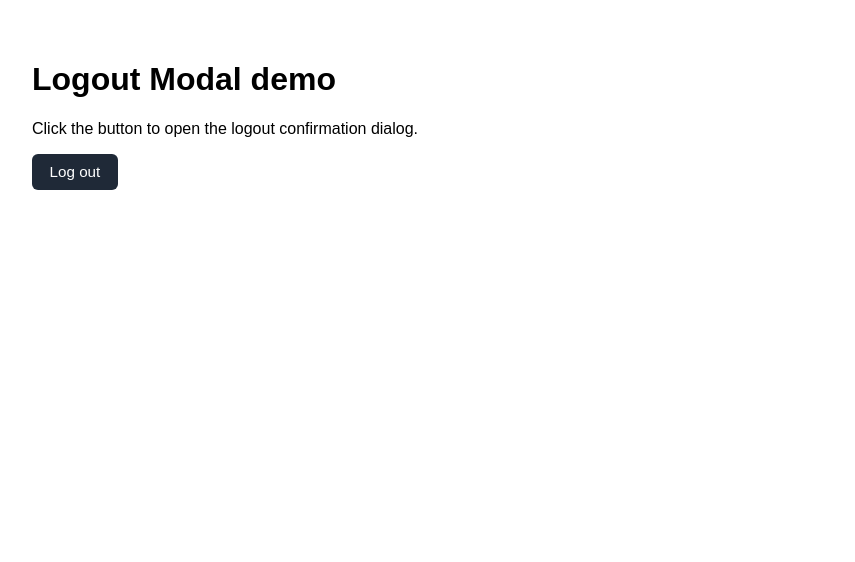
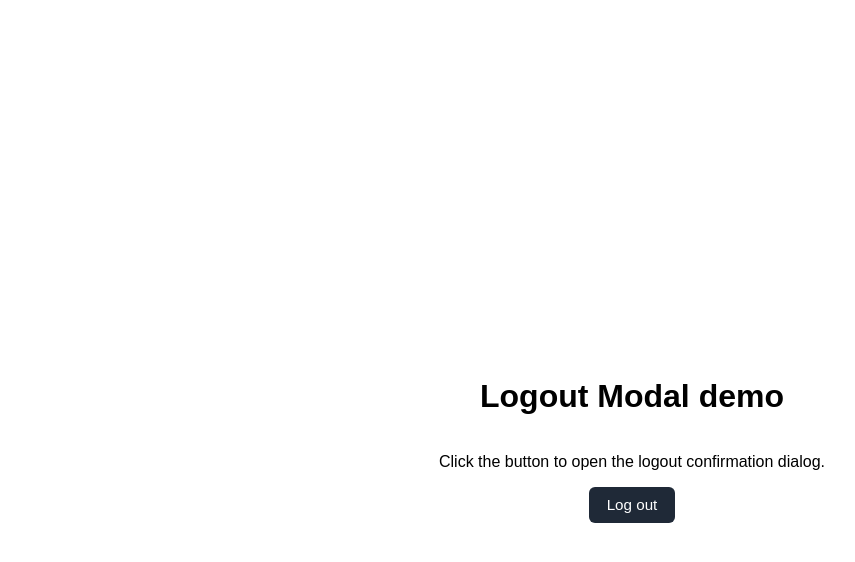
Before and after one commit to andreicodreanu1201/WorkshopGL_LostnFound, a React (Vite) app in the folder WorkshopGL/: page /demo-logout in a window 1280 px wide. Shown: the top 562 px of the page, without its empty margins (8-863 px from the left). Built offline with nearby package versions, Linux system fonts and the light colour scheme.

Commit message:
modified

```diff
--- a/WorkshopGL/src/pages/_DemoLogout.tsx
+++ b/WorkshopGL/src/pages/_DemoLogout.tsx
@@ -1,5 +1,5 @@
-// TEMPORARY DEMO PAGE — remove this file before merging.
-// Used to test the LogoutModal locally via /demo-logout.
+
+
 import React, { useState } from "react";
 import LogoutModal from "../components/LogoutModal";
 
@@ -7,9 +7,21 @@ const DemoLogout: React.FC = () => {
     const [isOpen, setIsOpen] = useState(false);
 
     return (
-        <div style={{ padding: "2rem", fontFamily: "sans-serif" }}>
+        <div
+            style={{
+                minHeight: "100vh",
+                display: "flex",
+                flexDirection: "column",
+                alignItems: "center",
+                justifyContent: "center",
+                padding: "2rem",
+                fontFamily: "sans-serif",
+                textAlign: "center",
+            }}
+        >
             <h1>Logout Modal demo</h1>
             <p>Click the button to open the logout confirmation dialog.</p>
+
             <button
                 type="button"
                 onClick={() => setIsOpen(true)}
```
Also changed, not shown: 1 other file (tests, documents, lock files or other folders).
